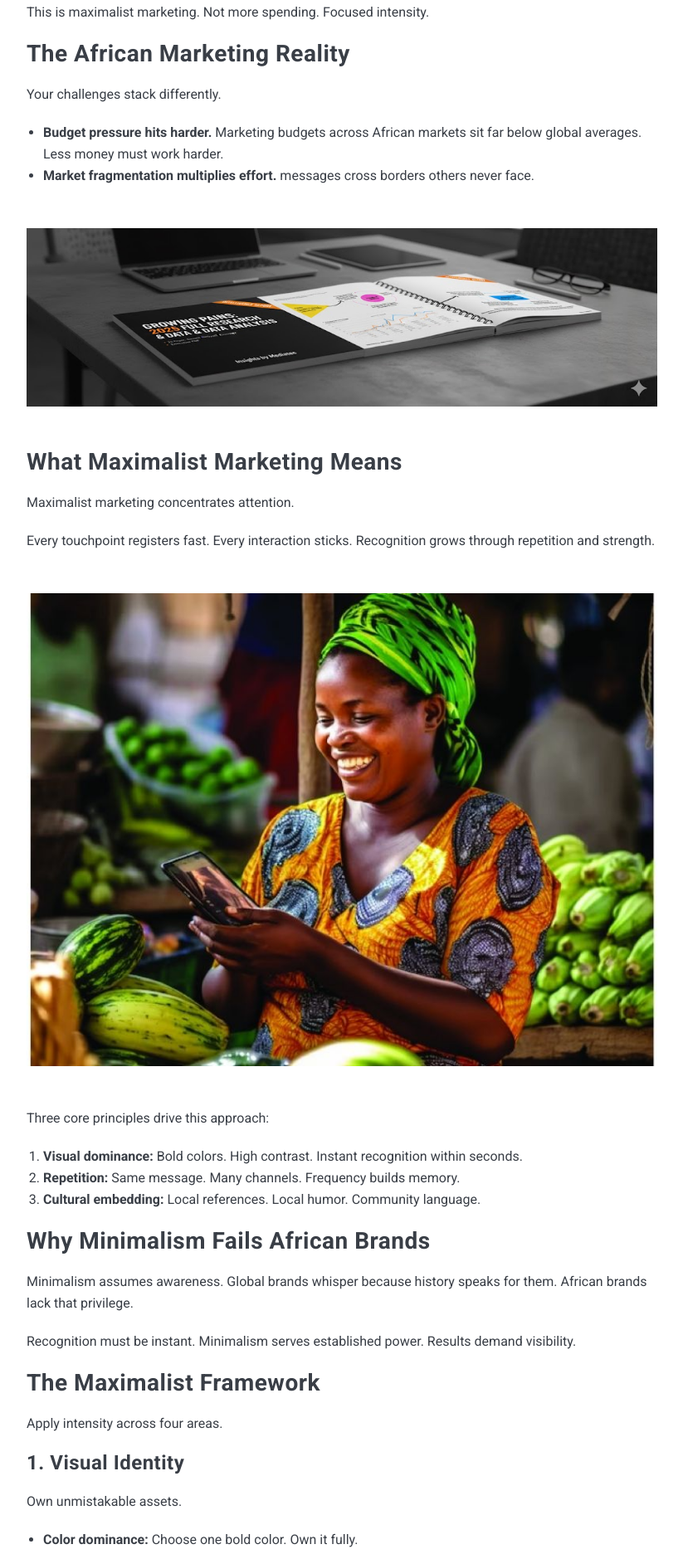
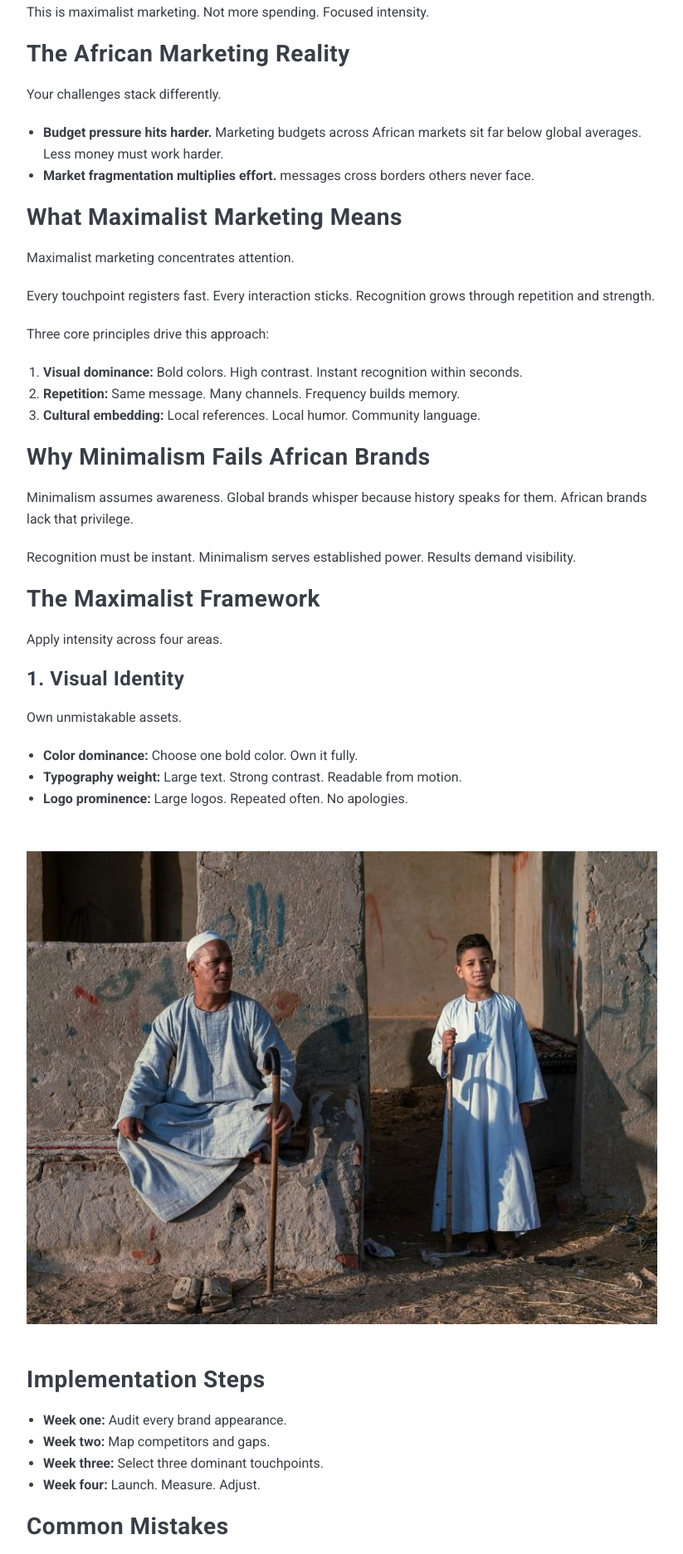
Before and after one commit to vrmshamba/mediatec-insights, a Jekyll site: the page built from _posts/2025-01-17-maximalist-marketing.md, in a window 1280 px wide. Shown: the part 1591-3464 px from the top of the page at 83% size, without its empty margins (228-1051 px from the left). Built offline with Jekyll 4.4.1, drawn with Linux system fonts in a browser that asks for light colours; nearby versions of some CDN libraries; comment, search, counter and statistics services are not loaded.

Commit message:
Update 2025-01-17-maximalist-marketing.md
Signed-off-by: suziengatia <127926050+vrmshamba@users.noreply.github.com>

```diff
--- a/_posts/2025-01-17-maximalist-marketing.md
+++ b/_posts/2025-01-17-maximalist-marketing.md
@@ -22,15 +22,11 @@ Your challenges stack differently.
 * **Budget pressure hits harder.** Marketing budgets across African markets sit far below global averages. Less money must work harder.
 * **Market fragmentation multiplies effort.** messages cross borders others never face.
 
-![Growing Pains Premium Report]({{ site.baseurl }}/images/growing-pains-premium.jpg)
-
 ## What Maximalist Marketing Means
 
 Maximalist marketing concentrates attention.
 
 Every touchpoint registers fast. Every interaction sticks. Recognition grows through repetition and strength.
-
-![Visual Strategy]({{ site.baseurl }}/images/07.jpg)
 
 Three core principles drive this approach:
 
```
